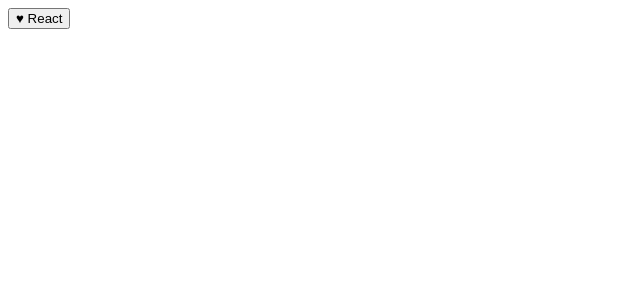
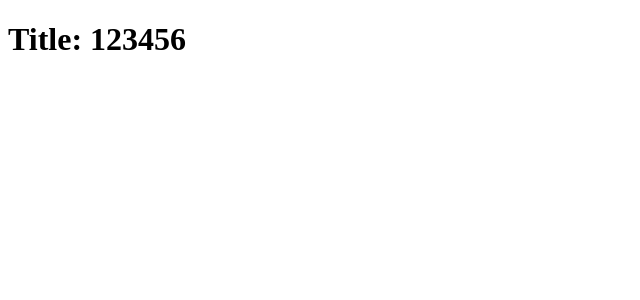
Before and after one commit to alexandru-calinoiu/react-tutorial, a React (Create React App) app: page / in a window 1280 px wide. Shown: the top 300 px of the page, without its empty margins (0-640 px from the left). Built offline with nearby package versions, Linux system fonts and the light colour scheme.

Commit message:
Props validation

```diff
--- a/src/App.js
+++ b/src/App.js
@@ -3,15 +3,20 @@
 
 class App extends React.Component {
     render() {
-        return <Button><Heart /> React</Button>
+        return <Title text="123456" />
     }
 }
 
-const Button = (props) => <button>{props.children}</button>
+const Title = (props) => <h1>Title: {props.text}</h1>
 
-class Heart extends React.Component {
-    render() {
-        return <span>&hearts;</span>
+Title.propTypes = {
+    text(props, propName, component) {
+        if (!(propName in props)) {
+            return new Error(`missing ${propName}`);
+        }
+        if (props[propName].length < 6) {
+            return new Error(`${propName} was to short`);
+        }
     }
 }
 
```
